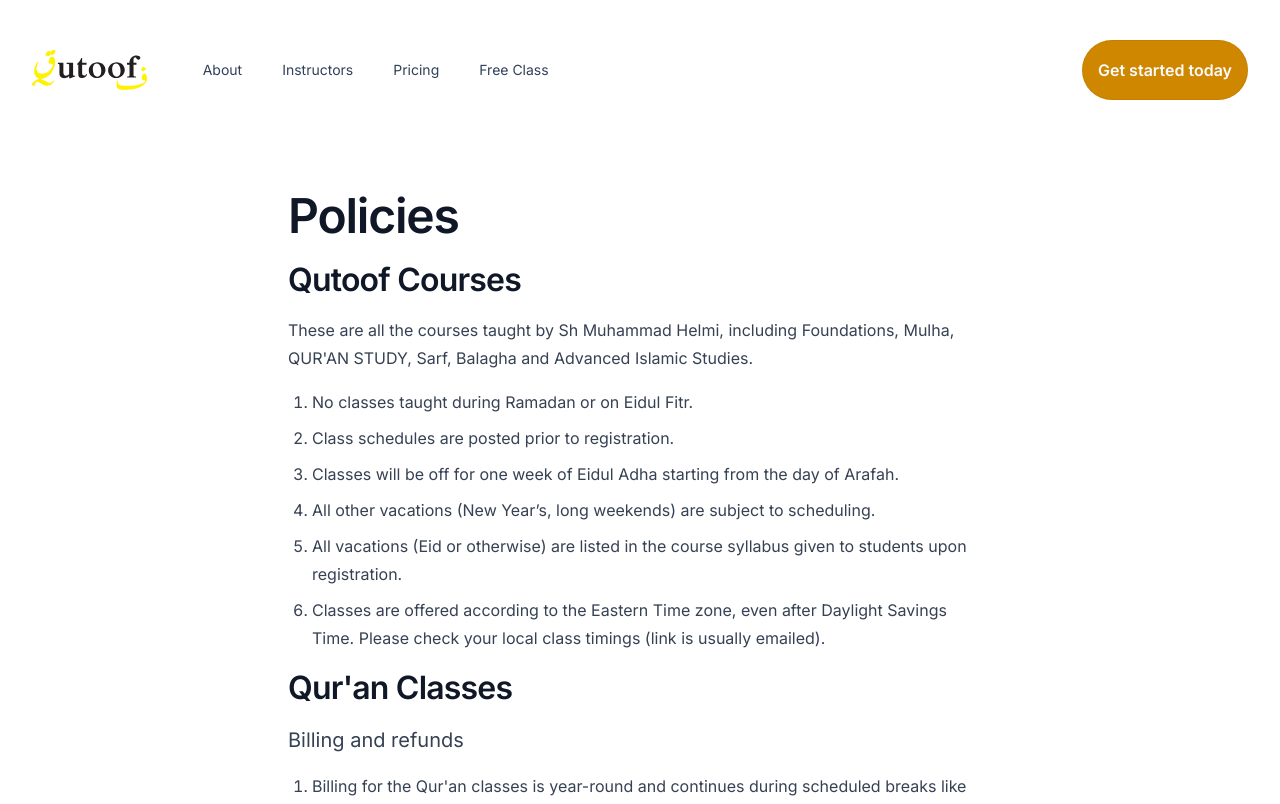
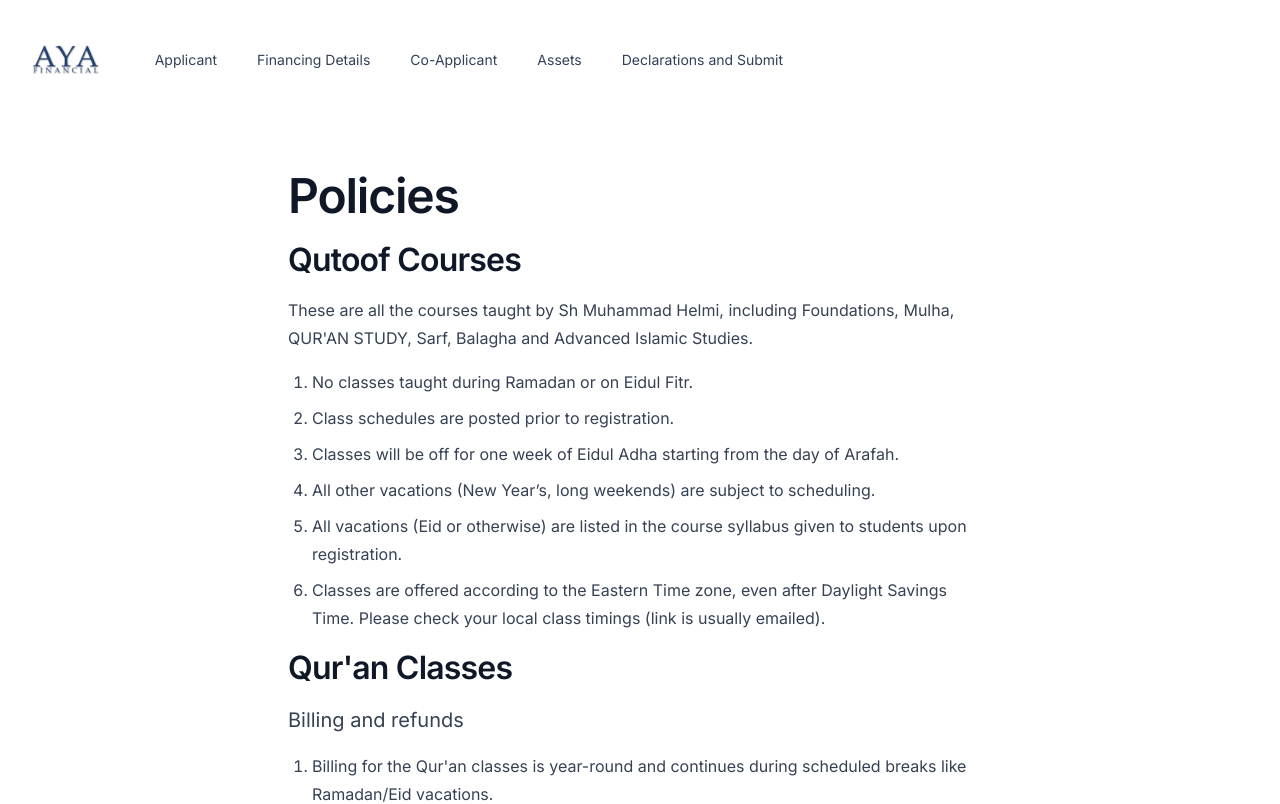
Before and after one commit to aarij-anwer/aya, a Next.js app: page /policies in a window 1280 px wide. Shown: the top 804 px of the page. Built offline with nearby package versions, Linux system fonts and the light colour scheme.

Commit message:
add header and styling

```diff
--- a/src/app/constants.ts
+++ b/src/app/constants.ts
@@ -2,25 +2,25 @@ import { NavProps } from '@/components/Nav';
 
 export const NAV: NavProps[] = [
   {
-    href: '/#about',
-    children: 'About',
+    href: '/#applicant',
+    children: 'Applicant',
   },
   {
-    href: '/#instructors',
-    children: 'Instructors',
+    href: '/#financing',
+    children: 'Financing Details',
   },
   {
-    href: '/#pricing',
-    children: 'Pricing',
+    href: '/#co-applicant',
+    children: 'Co-Applicant',
   },
   {
-    href: '/free',
-    children: 'Free Class',
+    href: '/#assets',
+    children: 'Assets',
   },
-  // {
-  //   href: '/#pricing',
-  //   children: 'Pricing',
-  // },
+  {
+    href: '/#declarations',
+    children: 'Declarations and Submit',
+  },
 ];
 
 export const PEOPLE = [
--- a/src/app/page.tsx
+++ b/src/app/page.tsx
@@ -1,9 +1,10 @@
 import BasicMortgageForm from '@/components/BasicMortgageForm';
+import { Header } from '@/components/Header';
 
 export default function Home() {
   return (
     <>
-      {/* <Header /> */}
+      <Header />
       <main>
         {/* <Hero /> */}
         {/* <CallToAction /> */}
--- a/src/components/BasicMortgageForm.tsx
+++ b/src/components/BasicMortgageForm.tsx
@@ -203,7 +203,7 @@ export default function BasicMortgageForm() {
         </h1>
 
         {/* Applicant — Identity & Contact */}
-        <section className={section}>
+        <section className={section} id="applicant">
           <h2 className="text-lg font-semibold text-gray-900 dark:text-gray-100">
             Applicant — Identity & Contact
           </h2>
@@ -563,7 +563,7 @@ export default function BasicMortgageForm() {
         </section>
 
         {/* Financing Details */}
-        <section className={section}>
+        <section className={section} id="financing">
           <h2 className="text-lg font-semibold text-gray-900 dark:text-gray-100">
             Financing Details
           </h2>
@@ -767,7 +767,7 @@ export default function BasicMortgageForm() {
         </section>
 
         {/* Co-Applicant — Identity & Contact */}
-        <section className={section}>
+        <section className={section} id="#co-applicant">
           <h2 className="text-lg font-semibold text-gray-900 dark:text-gray-100">
             Co-Applicant — Identity & Contact
           </h2>
@@ -1106,7 +1106,7 @@ export default function BasicMortgageForm() {
         </section>
 
         {/* Assets */}
-        <section className={section}>
+        <section className={section} id="assets">
           <h2 className="text-lg font-semibold text-gray-900 dark:text-gray-100">
             Assets
           </h2>
@@ -1425,7 +1425,7 @@ export default function BasicMortgageForm() {
         </section>
 
         {/* Declarations */}
-        <section className={section}>
+        <section className={section} id="declarations">
           <h2 className="text-lg font-semibold text-gray-900 dark:text-gray-100">
             Declarations
           </h2>
--- a/src/components/Header.tsx
+++ b/src/components/Header.tsx
@@ -97,7 +97,7 @@ export function Header() {
               <Nav props={NAV}></Nav>
             </div>
           </div>
-          <div className="flex items-center gap-x-5 md:gap-x-8">
+          {/* <div className="flex items-center gap-x-5 md:gap-x-8">
             <Button href="/register" color="orange">
               <span>
                 Get started <span className="hidden lg:inline">today</span>
@@ -106,7 +106,7 @@ export function Header() {
             <div className="-mr-1 md:hidden">
               <MobileNavigation />
             </div>
-          </div>
+          </div> */}
         </nav>
       </Container>
     </header>
--- a/src/components/Logo.tsx
+++ b/src/components/Logo.tsx
@@ -3,7 +3,7 @@ import Image from 'next/image';
 export function Logo({ className }: { className?: string }) {
   return (
     <Image
-      src="/logo.svg"
+      src="/AYA1-1.png"
       alt="Qutoof logo"
       width={120}
       height={40}
```
Also changed, not shown: public/AYA1-1.png (added).
